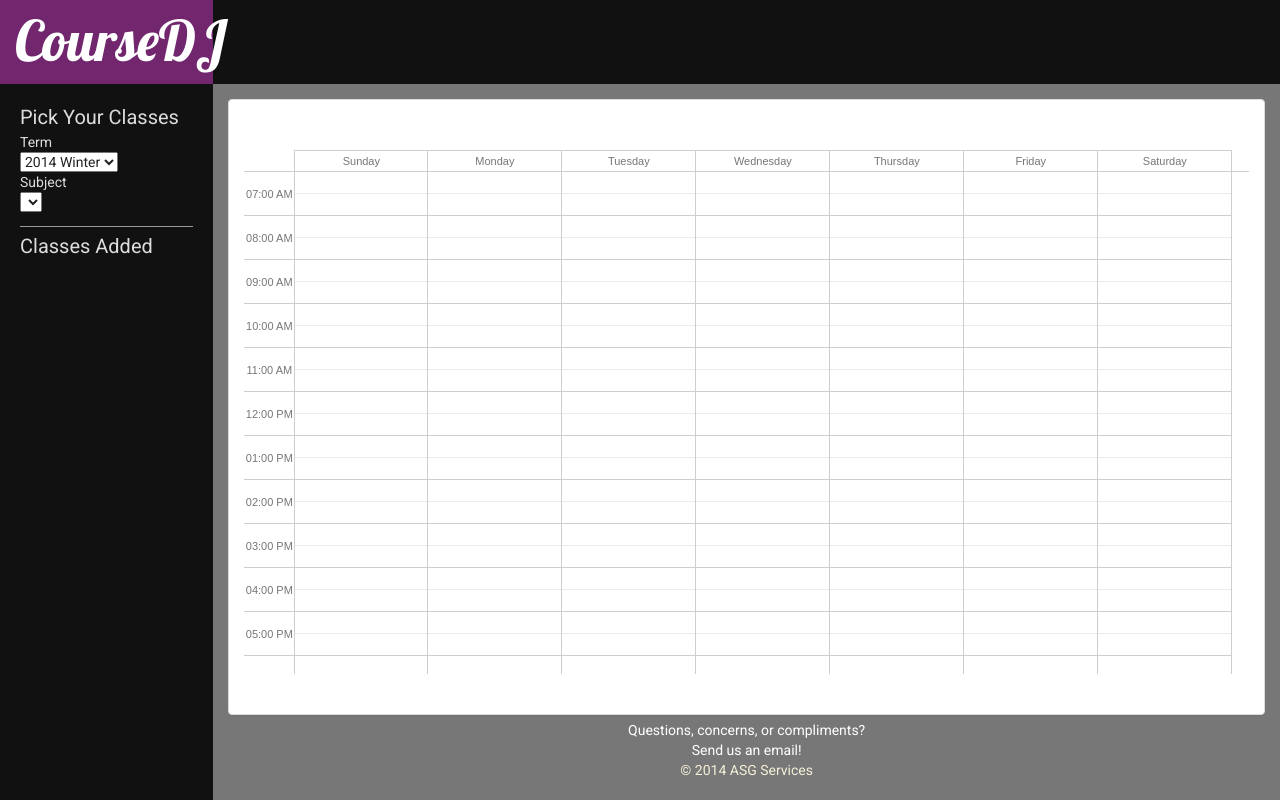
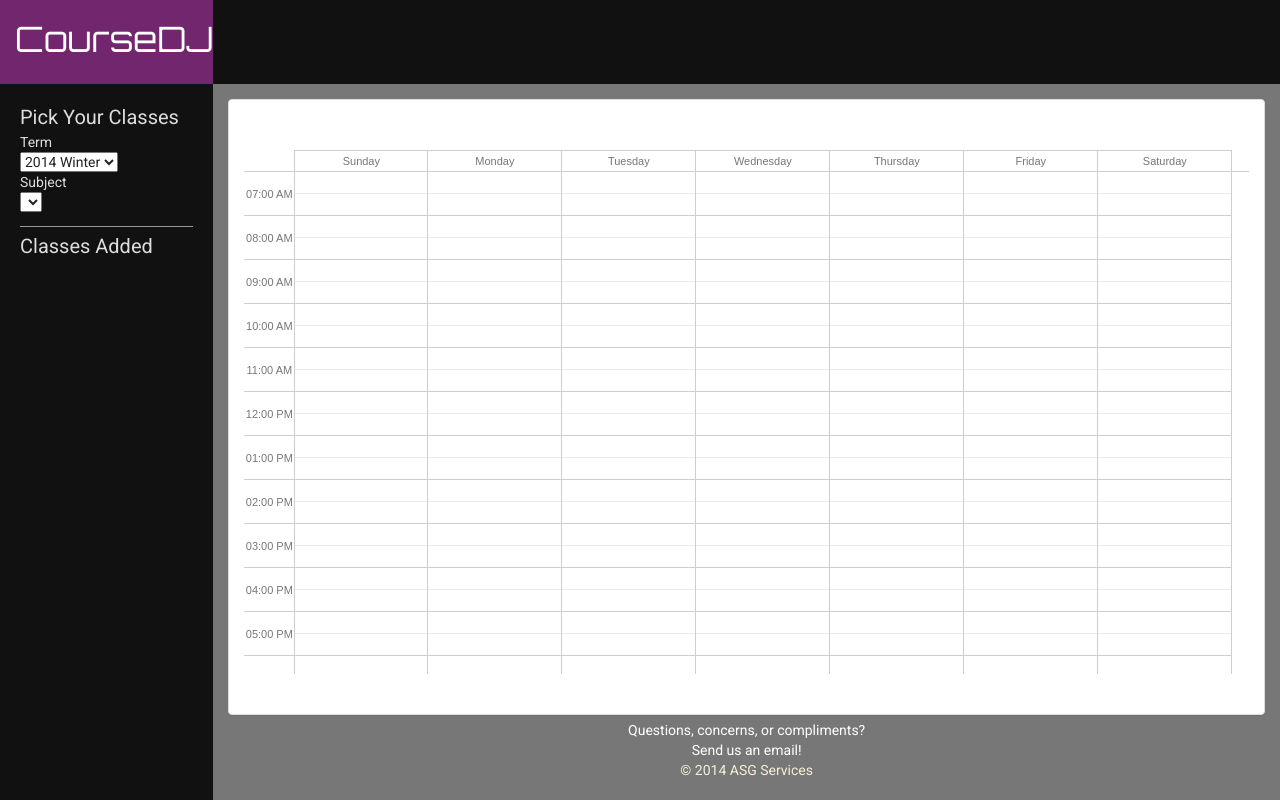
Before and after one commit to thomasythuang/CourseDJ, a website: page public/views/index.html in a window 1280 px wide. Drawn offline with Linux system fonts and the light colour scheme; no server answers.

Commit message:
Change font and styling for title

```diff
--- a/public/css/main.css
+++ b/public/css/main.css
@@ -16,14 +16,15 @@ body{
 .header{
   color: white;
   background-color: #71266E;
-  padding-left: 0.5em;
+  padding-top: 1em;
+  text-align: center;
 }
 .header img{
   margin-top: -1.75em;
 }
 .title{
-  font-size: 4em;
-  font-family: "Lobster", sans-serif;
+  font-size: 2.5em;
+  font-family: "Orbitron", sans-serif;
 }
 .header-row{
   background-color: #111;
--- a/public/views/index.html
+++ b/public/views/index.html
@@ -13,7 +13,7 @@
 	<!-- Angular, Fonts, and Icons -->
 	<script src="/resources/angular.min.js"></script>
 	<link rel="shortcut icon" href="/img/boxes.ico">
-  <link href='http://fonts.googleapis.com/css?family=Roboto|Lobster' rel='stylesheet' type='text/css'>
+  <link href='http://fonts.googleapis.com/css?family=Roboto|Orbitron' rel='stylesheet' type='text/css'>
 
 </head>
 
```
